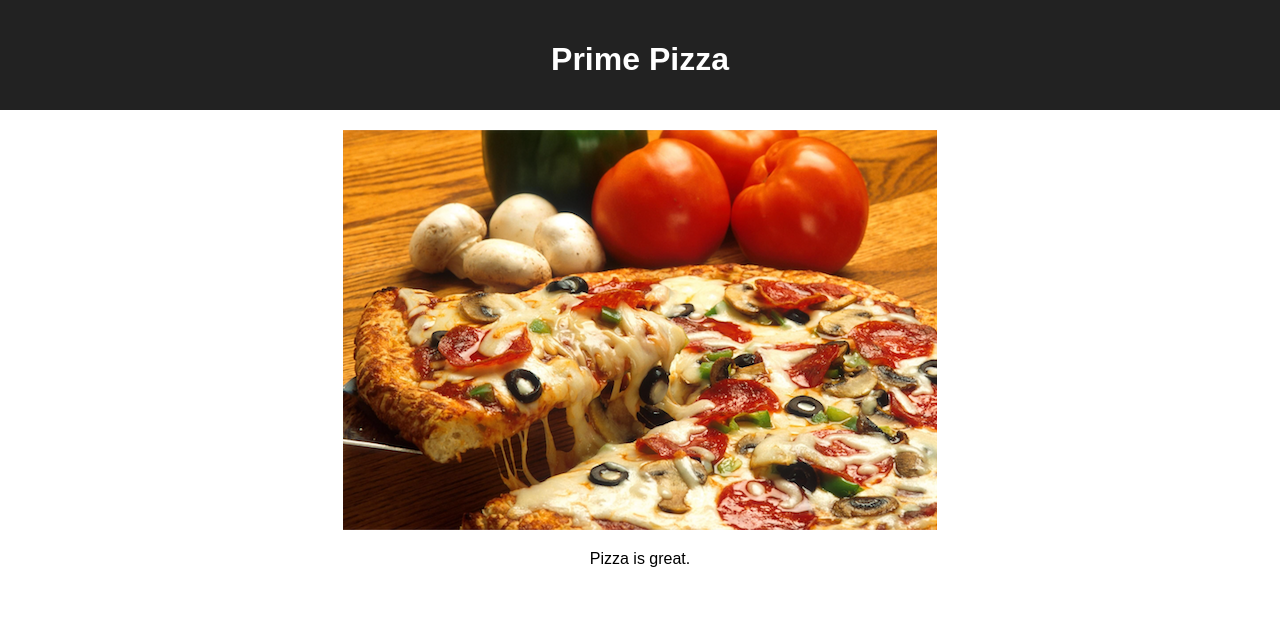
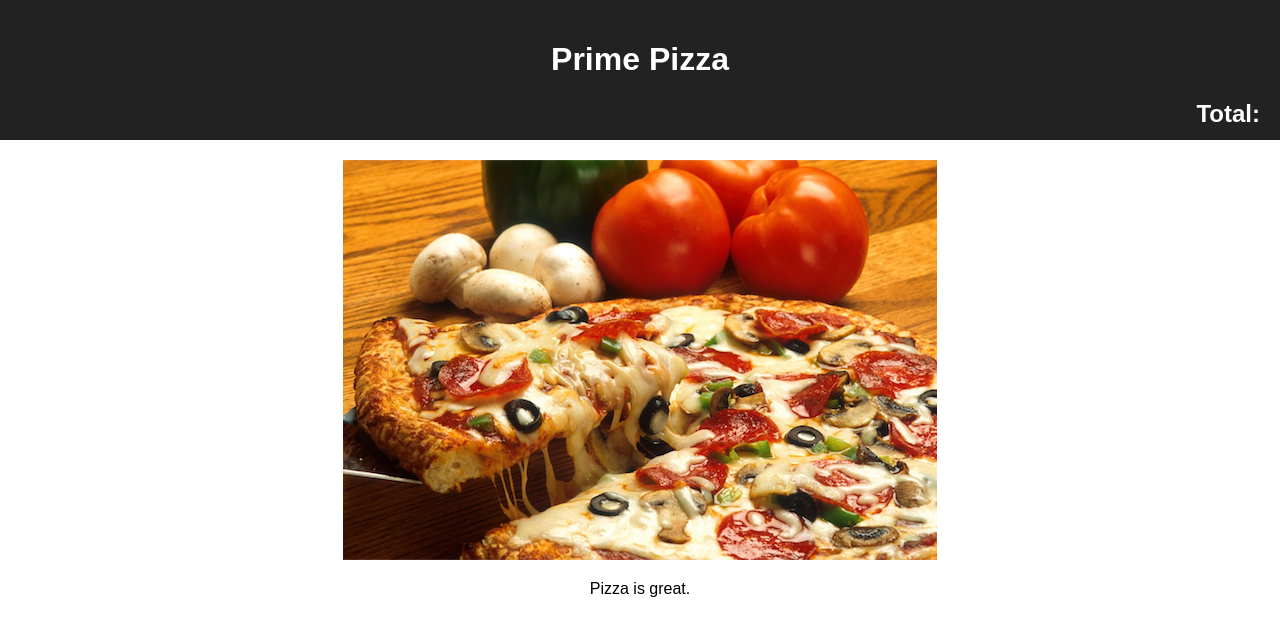
Before and after one commit to Jbaxend1/redux-pizza-parlor, a React (Create React App) app: page / in a window 1280 px wide. Shown: the top 636 px of the page. Built offline with nearby package versions, Linux system fonts and the light colour scheme.

Commit message:
added header component

```diff
--- a/src/components/App/App.css
+++ b/src/components/App/App.css
@@ -4,7 +4,7 @@
 
 .App-header {
   background-color: #222;
-  height: 70px;
+  height: 100px;
   padding: 20px;
   color: white;
   margin-bottom: 20px;
@@ -13,3 +13,8 @@
 .App-title {
   font-size: 2em;
 }
+
+.App-total {
+  text-align: right;
+  margin-bottom: 3px;
+}
--- a/src/components/App/App.jsx
+++ b/src/components/App/App.jsx
@@ -1,14 +1,13 @@
 import React from 'react';
 import axios from 'axios';
+import Header from '../Header/Header';
 import './App.css';
 
 function App() {
 
   return (
     <div className='App'>
-      <header className='App-header'>
-        <h1 className='App-title'>Prime Pizza</h1>
-      </header>
+      <Header />
 
       <img src='images/pizza_photo.png' />
       <p>Pizza is great.</p>
--- /dev/null
+++ b/src/components/Header/Header.jsx
@@ -0,0 +1,10 @@
+function Header() {
+    return <div>
+    <header className='App-header'>
+        <h1 className='App-title'>Prime Pizza</h1>
+        <h2 className='App-total'>Total:</h2>
+    </header>
+  </div>
+}
+
+export default Header;
```
Also changed, not shown: 1 other file (tests, documents, lock files or other folders).
